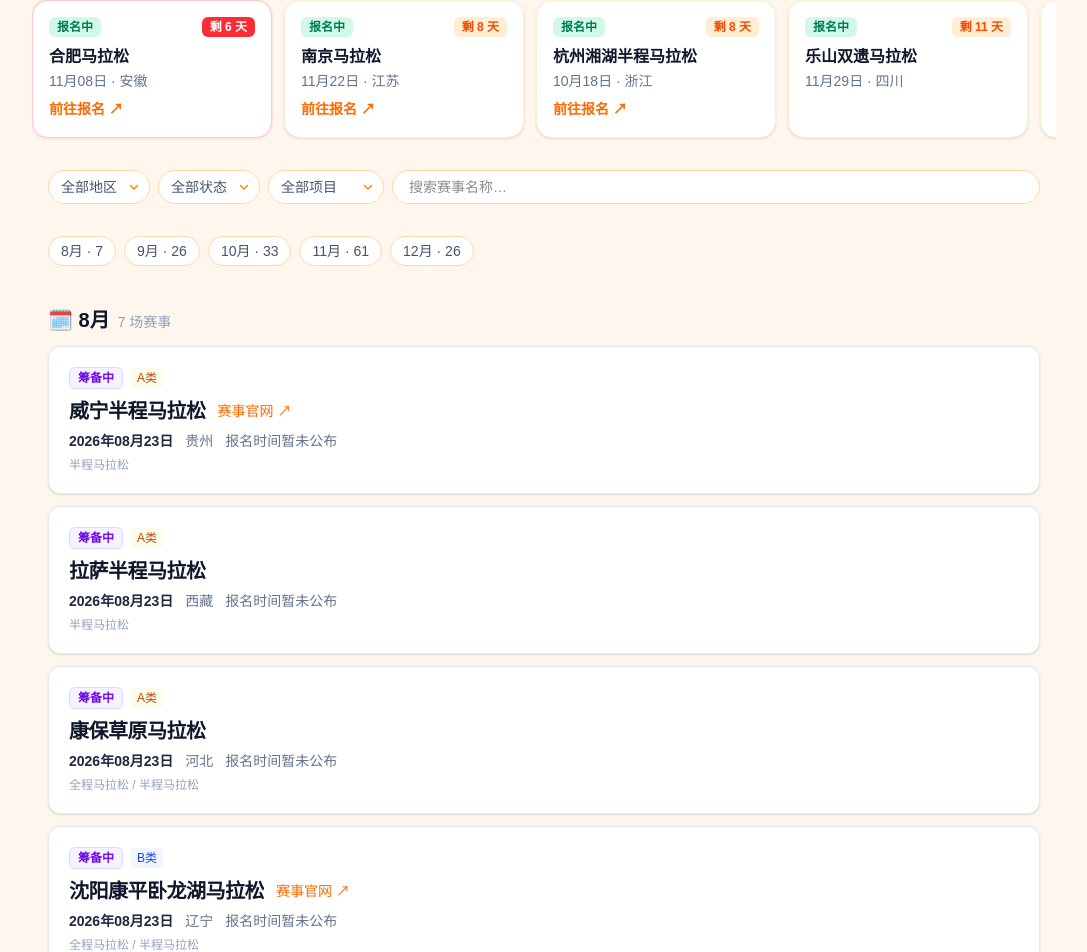
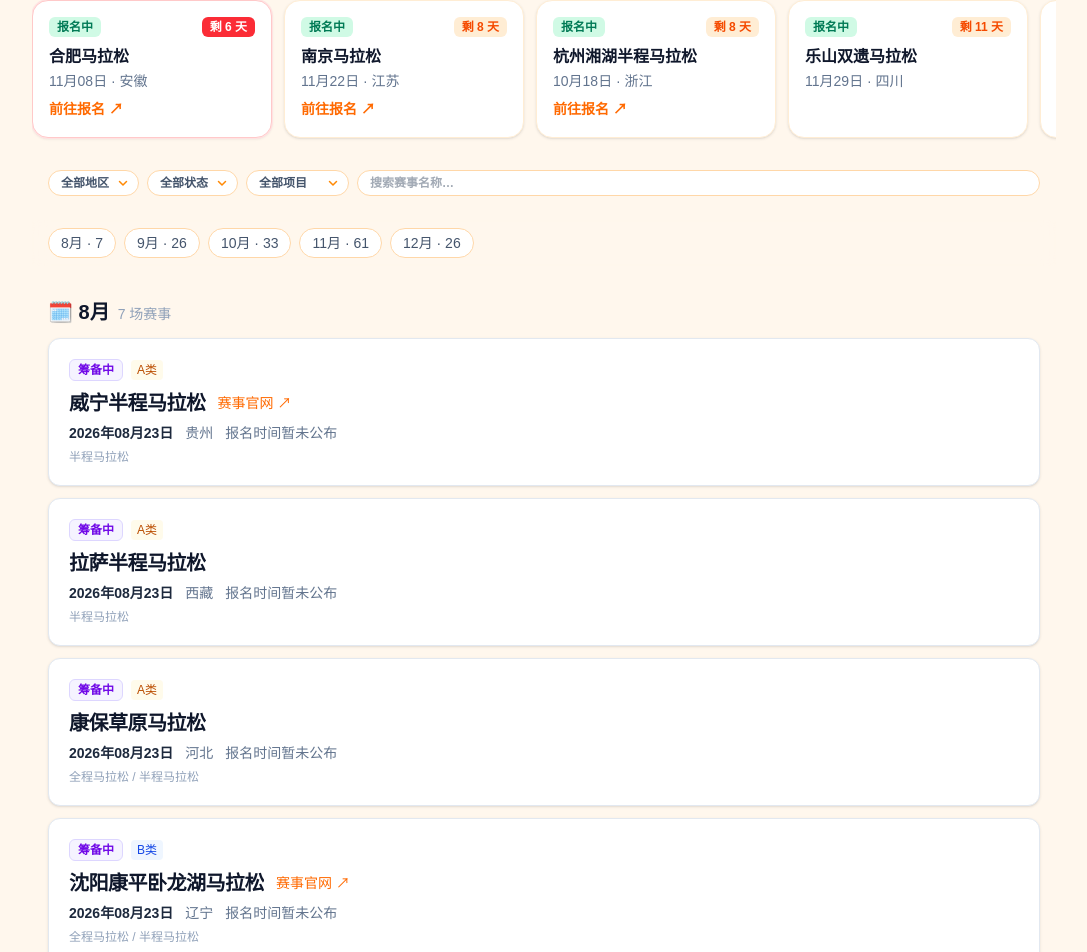
Before and after one commit to shirlytomato/marathon-tracker, a Next.js app: page / in a window 1280 px wide. Shown: the part 768-1720 px from the top of the page, without its empty margins (96-1183 px from the left). Built offline with nearby package versions, Linux system fonts and the light colour scheme.

Commit message:
style: 筛选下拉与搜索框改小号胶囊样式，与全国/国际切换按钮视觉统一

```diff
--- a/src/components/FilterBar.tsx
+++ b/src/components/FilterBar.tsx
@@ -9,7 +9,7 @@ export interface Filters {
 }
 
 const selectCls =
-  "appearance-none rounded-full border border-orange-200 bg-white py-1.5 pl-3 pr-8 text-sm text-slate-600 focus:border-orange-400 focus:outline-none";
+  "appearance-none rounded-full border border-orange-200 bg-white py-1 pl-3 pr-7 text-xs font-semibold text-slate-600 focus:border-orange-400 focus:outline-none";
 
 function Chevron() {
   return (
@@ -71,7 +71,7 @@ export default function FilterBar({ filters, regions, onChange }: {
       <input
         type="search" placeholder="搜索赛事名称…" value={filters.keyword}
         onChange={e => onChange({ keyword: e.target.value })}
-        className="min-w-40 flex-1 rounded-full border border-orange-200 bg-white px-4 py-1.5 text-sm focus:border-orange-400 focus:outline-none"
+        className="min-w-40 flex-1 rounded-full border border-orange-200 bg-white px-3 py-1 text-xs font-semibold text-slate-600 focus:border-orange-400 focus:outline-none"
       />
     </div>
   );
```
